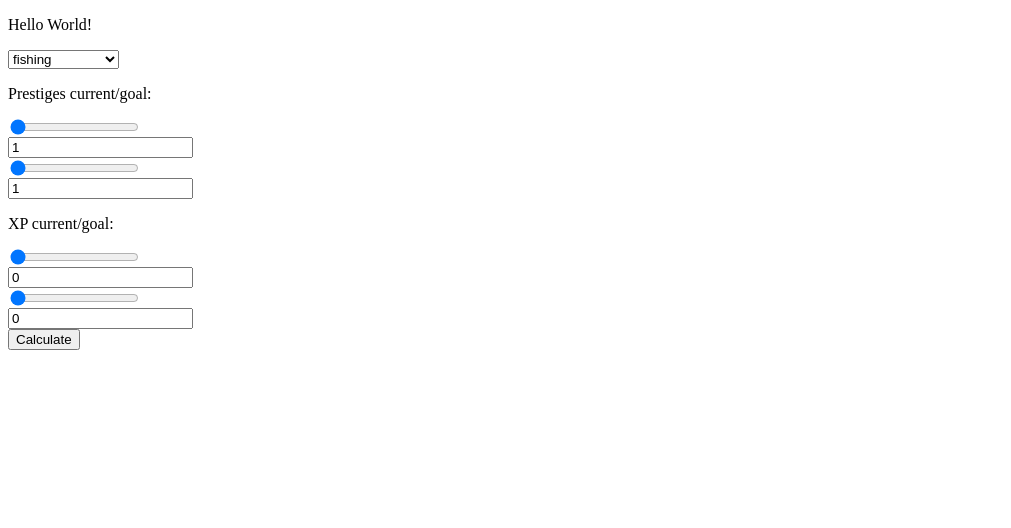
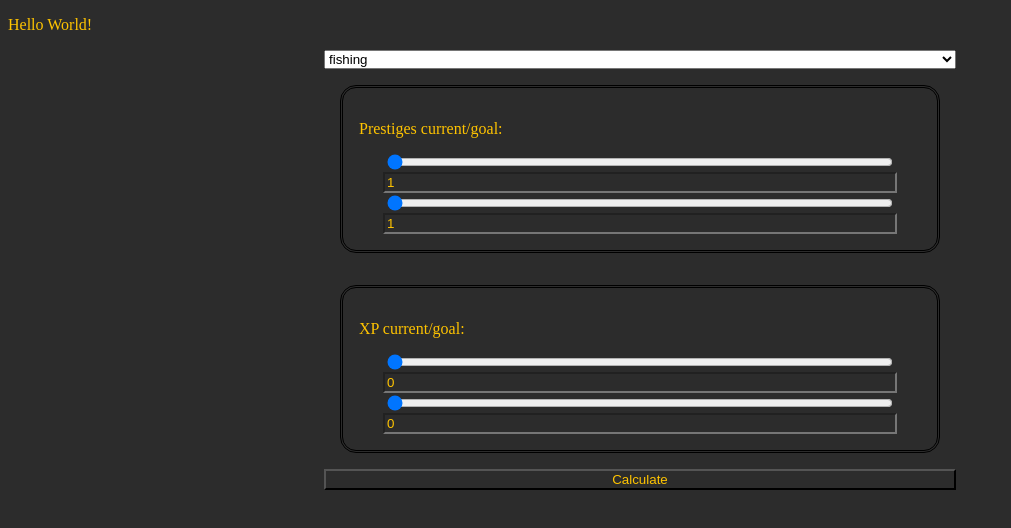
Before and after one commit to dss285/compsite, a plain HTML site: page index.html in a window 1280 px wide. Shown: the whole page, without its empty margins (0-1011 px from the left). Drawn offline with Linux system fonts and the light colour scheme.

Commit message:
Little bit of styling

```diff
--- a/script.js
+++ b/script.js
@@ -24,7 +24,8 @@ var initialize = (xpData) => {
                 skillSelect.appendChild(op)
             }
         }
-
+        var prestigeSliders = document.createElement('div')
+        prestigeSliders.classList.add("prestigeSliders")
         var prestigeLabel = document.createElement('p')
         prestigeLabel.innerHTML = "Prestiges current/goal:"
         var prestigeSliderCurrent = document.createElement('input');
@@ -51,7 +52,8 @@ var initialize = (xpData) => {
         })
 
 
-
+        var xpSliders = document.createElement('div')
+        xpSliders.classList.add("xpSliders")
         var xpLabel = document.createElement('p')
         xpLabel.innerHTML = "XP current/goal:"
         var xpSliderCurrent = document.createElement('input');
@@ -66,6 +68,7 @@ var initialize = (xpData) => {
             console.log(xpSliderCurrent.value)
             xpOutputCurrent.value = xpSliderCurrent.value;
         })
+
         var xpSliderGoal = document.createElement('input');
         xpSliderGoal.type = "range";
         xpSliderGoal.min = 0;
@@ -80,10 +83,8 @@ var initialize = (xpData) => {
         var calculate = () => {
             var ele = document.createElement("div")
             var skill = skillSelect.value
-            console.log("asd1")
             var currXP = rawxp(prestigeOutputCurrent.value, xpOutputCurrent.value)
             var goalXP = rawxp(prestigeOutputGoal.value, xpOutputGoal.value)
-            console.log("asd2")
             for(var xpitem in xpData[skill]) {
                 var xpPerItem = xpData[skill][xpitem]
                 var liEle = document.createElement("li")
@@ -101,20 +102,25 @@ var initialize = (xpData) => {
         calculateBtn.addEventListener("click", () => {
             calculations.prepend(calculate())
         })
+        prestigeSliders.appendChild(prestigeLabel)
+        prestigeSliders.appendChild(prestigeSliderCurrent)
+        prestigeSliders.appendChild(prestigeOutputCurrent)
+        prestigeSliders.appendChild(prestigeSliderGoal)
+        prestigeSliders.appendChild(prestigeOutputGoal)
+
+        xpSliders.appendChild(xpLabel)
+        xpSliders.appendChild(xpSliderCurrent)
+        xpSliders.appendChild(xpOutputCurrent)
+        xpSliders.appendChild(xpSliderGoal)
+        xpSliders.appendChild(xpOutputGoal)
+
 
 
         x.appendChild(skillSelect)
-        x.appendChild(prestigeLabel)
-        x.appendChild(prestigeSliderCurrent)
-        x.appendChild(prestigeOutputCurrent)
-        x.appendChild(prestigeSliderGoal)
-        x.appendChild(prestigeOutputGoal)
-        x.appendChild(xpLabel)
-        x.appendChild(xpSliderCurrent)
-        x.appendChild(xpOutputCurrent)
-        x.appendChild(xpSliderGoal)
-        x.appendChild(xpOutputGoal)
 
+
+        x.appendChild(prestigeSliders)
+        x.appendChild(xpSliders)
         x.appendChild(calculateBtn)
         x.appendChild(calculations)
     }
--- a/style.css
+++ b/style.css
@@ -1,3 +1,31 @@
-input {
+body {
+    color: rgb(255, 196, 0);
+    background-color:rgb(44, 44, 44);
+}
+.comp-skill-calc {
+    display: flex;
+    flex-flow:column nowrap;
+    width:50%;
+    margin-left: auto;
+    margin-right: auto;
+}
+.comp-skill-calc input {
     display: block;
+    width:90%;
+    margin-left: auto;
+    margin-right: auto;
+    background-color:rgb(44, 44, 44);
+    color: rgb(255, 196, 0);
 }
+
+.comp-skill-calc .prestigeSliders, .comp-skill-calc .xpSliders {
+    margin:1em;
+    border:0.2em double rgba(0,0,0);
+    border-radius: 1em;
+    padding:1em;
+    flex:1;
+}
+.comp-skill-calc button {
+    background-color:rgb(44, 44, 44);
+    color: rgb(255, 196, 0);
+}
```
